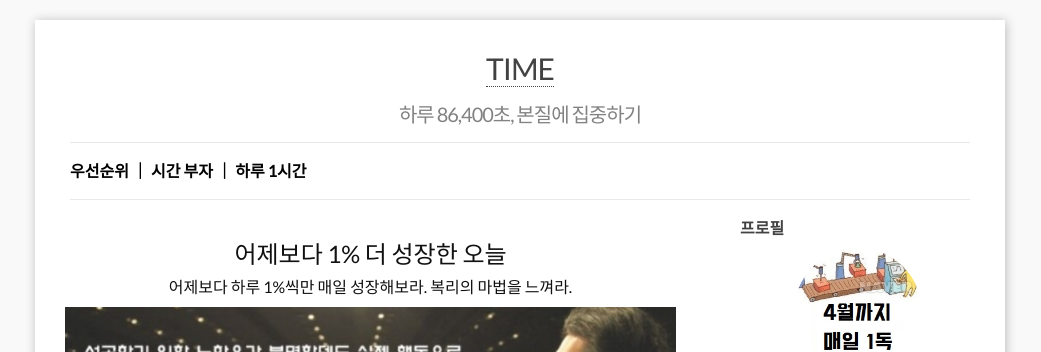
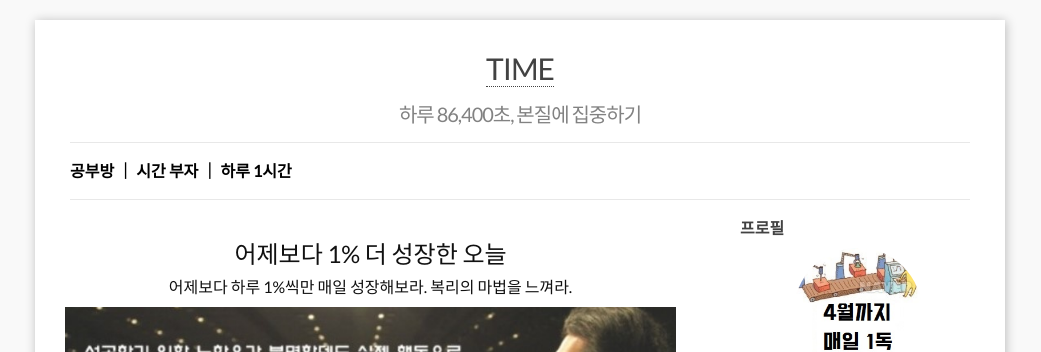
Before and after one commit to leevra/self-management.leeseungju.com, a Jekyll site: the page built from index.html, in a window 1280 px wide. Shown: the top 352 px of the page, without its empty margins (120-1161 px from the left). Built offline with Jekyll 4.4.1, drawn with Linux system fonts in a browser that asks for light colours; the list of posts is cut into pages by our own code.

Commit message:
Update header.html

```diff
--- a/_includes/header.html
+++ b/_includes/header.html
@@ -8,7 +8,7 @@
     <nav class="site-nav">
 
 
-     <a href="/categories/#우선순위" target="_self"><strong><span style="color: rgb(0, 0, 0);">우선순위</span></strong></a>
+     <a href="http://community.leeseungju.com/" target="_self"><strong><span style="color: rgb(0, 0, 0);">공부방</span></strong></a>
 
      <a href="/timerich" target="_self"><strong><span style="color: rgb(0, 0, 0);">｜ 시간 부자</span></strong></a>
 
```
